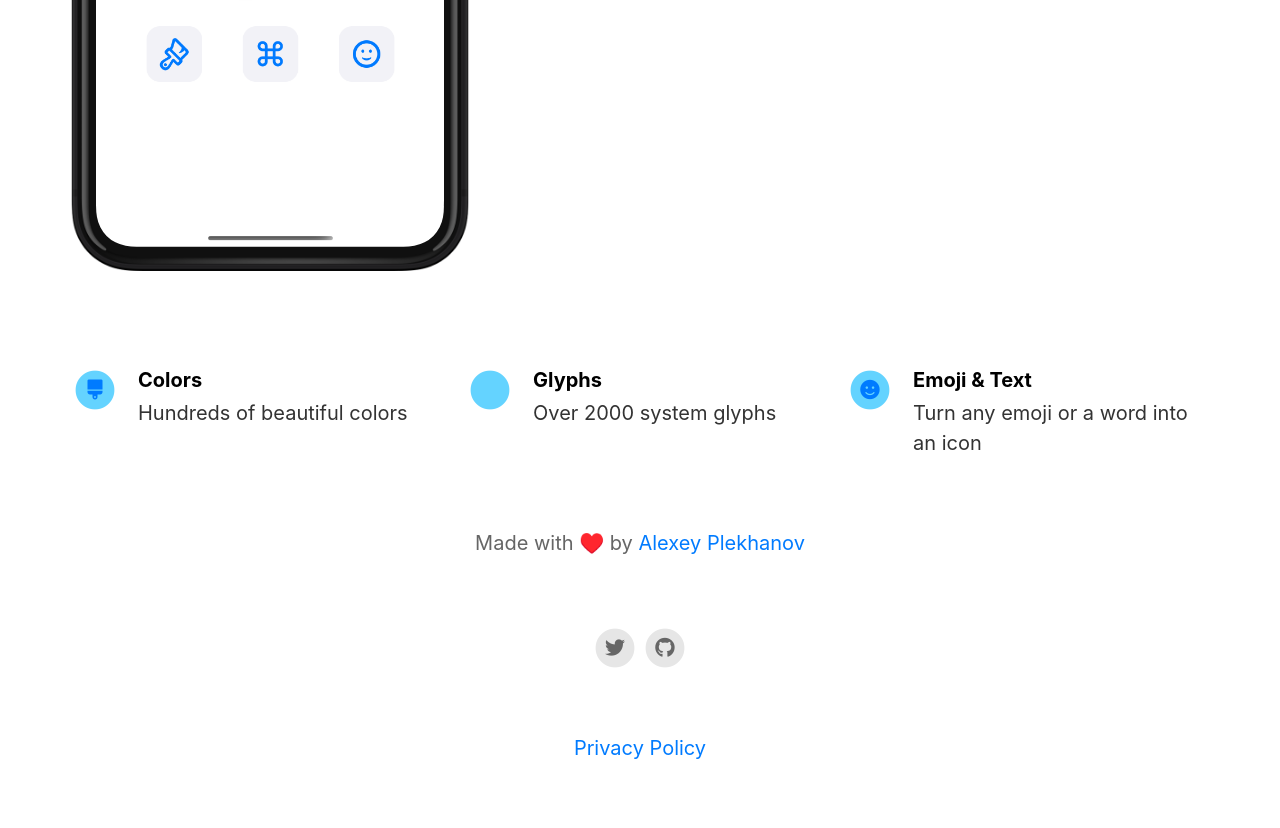
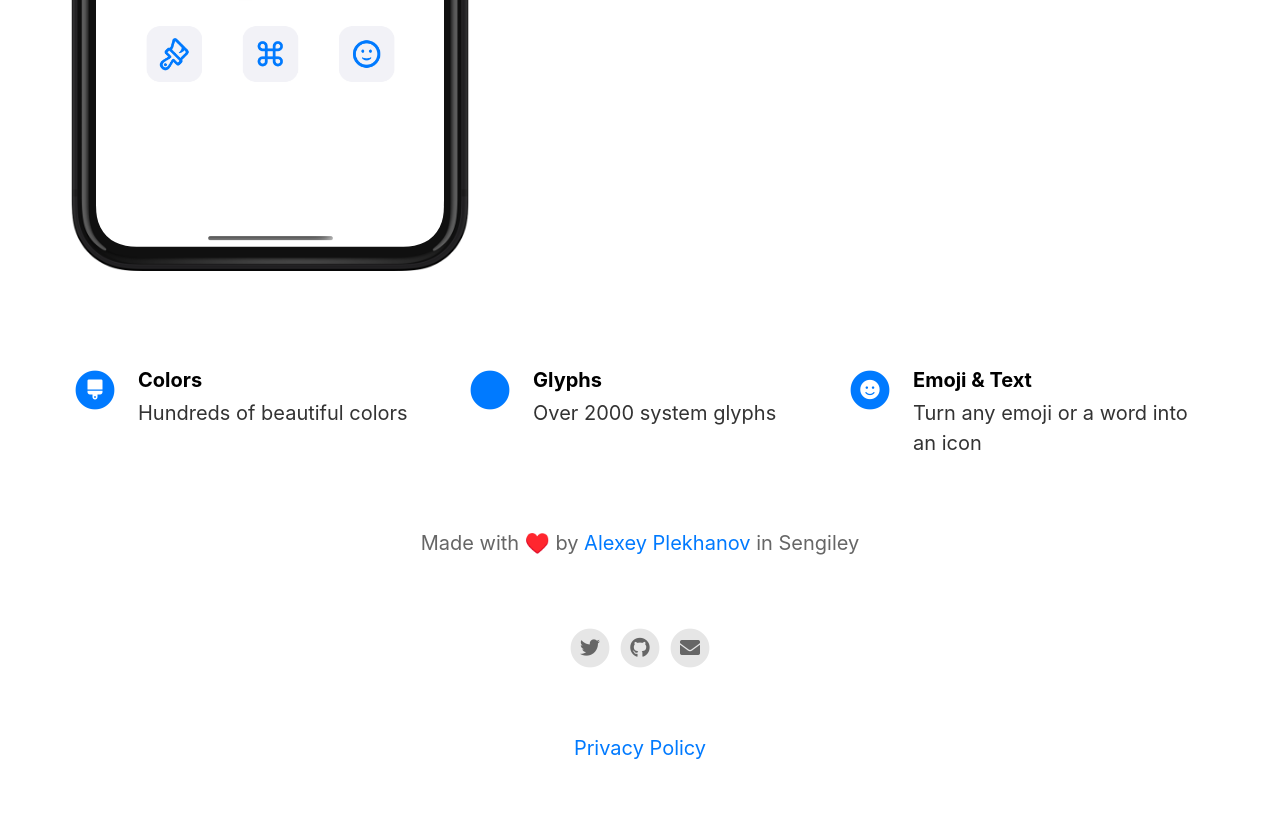
Before and after one commit to aplekhanov/malevich-app, a Jekyll site: the page built from index.html, in a window 1280 px wide. Shown: the part 714-1542 px from the top of the page. Built offline with Jekyll 4.4.1, drawn with Linux system fonts in a browser that asks for light colours; nearby versions of some CDN libraries.

Commit message:
Update _config.yml

```diff
--- a/_config.yml
+++ b/_config.yml
@@ -21,13 +21,13 @@ enable_smart_app_banner                   : true
 # Information About Yourself
 your_name                                 : Alexey Plekhanov
 your_link                                 : mailto:mail@aplekhanov.com
-your_city                                 :
-email_address                             :
+your_city                                 : Sengiley
+email_address                             : mail@aplekhanov.com
 facebook_username                         :
 instagram_username                        :
 twitter_username                          : alexeyplekhanov
 github_username                           : aplekhanov
-youtube_username                          : MmjXn01NBLa06-wE3lG1LA
+youtube_username                          : UCMmjXn01NBLa06-wE3lG1LA
 
 
 
@@ -53,14 +53,14 @@ topbar_transparency                       : 0.1
 topbar_title_color                        : "#ffffff"
 
 cover_image                               : assets/headerimage.jpg                    # Replace with alternative image path or image URL.
-cover_overlay_color                       : "#007bff"
+cover_overlay_color                       : "#007aff"
 cover_overlay_transparency                : 0.2
 
 device_color                              : black                                     # Set to: blue, black, yellow, coral or white.
 
 body_background_color                     : "#ffffff"
 
-link_color                                : "#007bff"
+link_color                                : "#007aff"
 
 app_title_color                           : "#ffffff"
 app_price_color                           : "#ffffff"
@@ -69,8 +69,8 @@ app_description_color                     : "#ffffff"
 feature_title_color                       : "#000000"
 feature_text_color                        : "#333333"
 
-feature_icons_foreground_color            : "#007bff"
-feature_icons_background_color            : "#64d3ff"
+feature_icons_foreground_color            : "#ffffff"
+feature_icons_background_color            : "#007aff"
 
 social_icons_foreground_color             : "#666666"
 social_icons_background_color             : "#e6e6e6"
```
